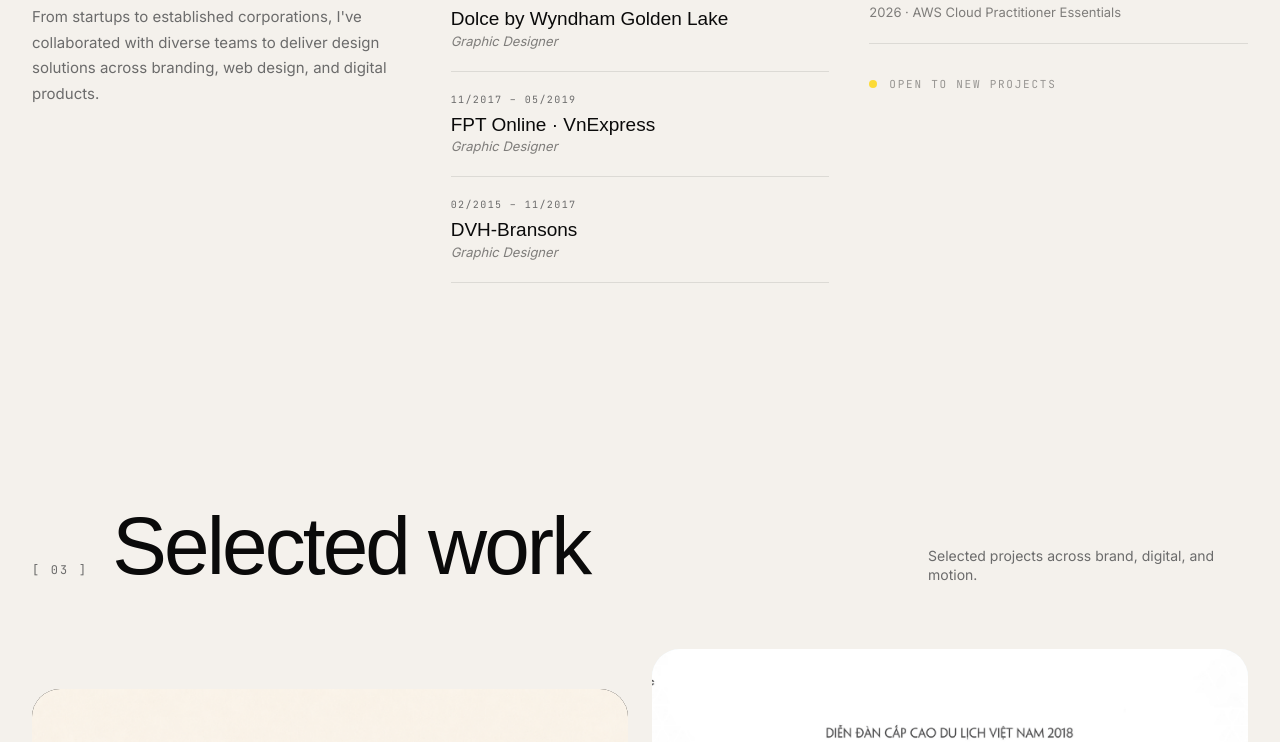
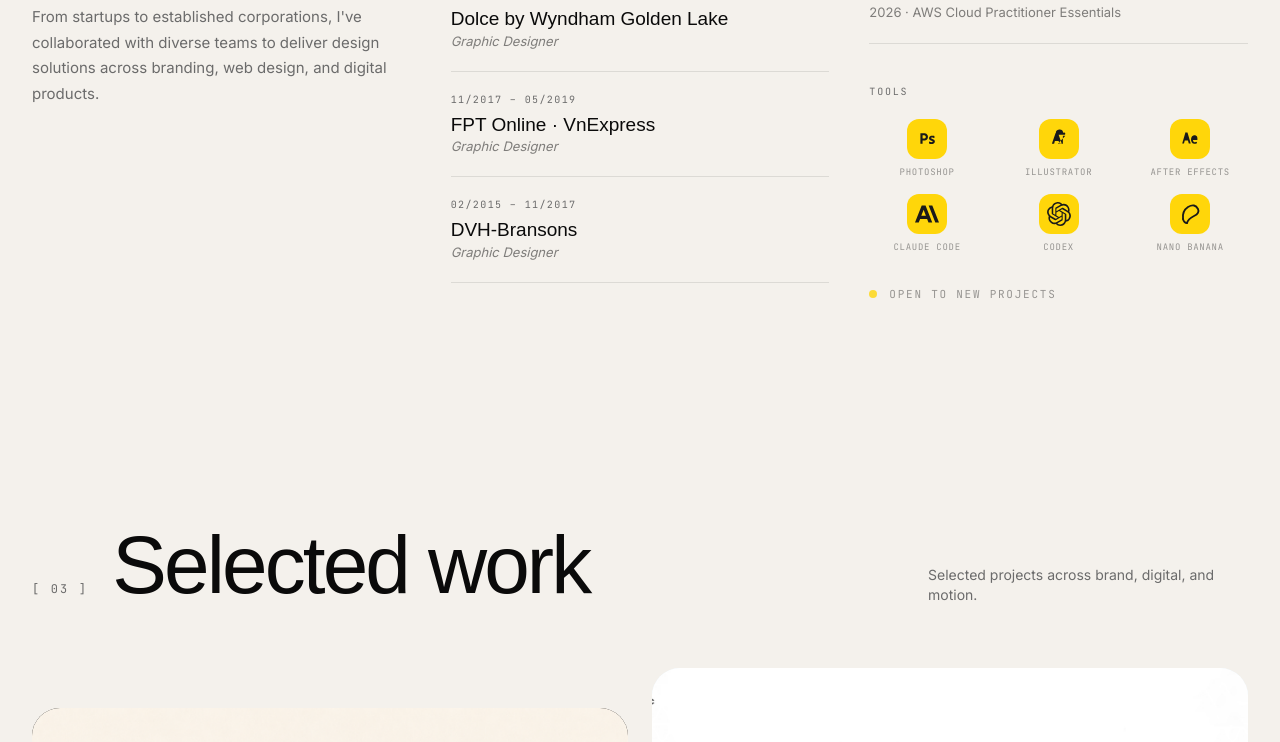
Before and after one commit to duclv145/ducle-studio, a Next.js app: page / in a window 1280 px wide. Shown: the part 1520-2262 px from the top of the page. Built offline with nearby package versions, Linux system fonts and the light colour scheme; a web font is replaced by a local one.

Commit message:
Revert "AboutCV: remove Tools section entirely"
This reverts commit 233d31f6c3414fa4476645c36dac2d38b27889b4.

```diff
--- a/app/components/AboutCV.tsx
+++ b/app/components/AboutCV.tsx
@@ -33,6 +33,39 @@ const workExperience = [
     period: "02/2015 – 11/2017",
     company: "DVH-Bransons",
     title: "Graphic Designer",
+  },
+];
+
+const tools = [
+  {
+    name: "Photoshop",
+    logo: "/logos/photoshop.svg",
+  },
+  {
+    name: "Illustrator",
+    logo: "/logos/illustrator.svg",
+  },
+  {
+    name: "After Effects",
+    logo: "/logos/aftereffects.svg",
+  },
+  {
+    name: "Claude Code",
+    logo: "/logos/anthropic.svg",
+  },
+  {
+    name: "Codex",
+    logo: "/logos/openai.svg",
+  },
+  {
+    name: "Nano Banana",
+    logo: null,
+    icon: (
+      <svg viewBox="0 0 24 24" className="w-6 h-6" fill="none" stroke="#1a1a1a" strokeWidth="1.8" strokeLinecap="round">
+        <path d="M5 17 Q4 9 10 5 Q17 1 20 7 Q22 11 16 14 Q10 17 9 21"/>
+        <path d="M5 17 Q6 21 9 21"/>
+      </svg>
+    ),
   },
 ];
 
@@ -139,6 +172,32 @@ export default function AboutCV() {
               ))}
             </div>
 
+            {/* Tools */}
+            <motion.p {...fadeUp(0.25)} className="font-mono text-[10px] uppercase tracking-[0.18em] text-muted mt-10 mb-5">
+              Tools
+            </motion.p>
+            <div className="grid grid-cols-3 gap-4">
+              {tools.map((tool, i) => (
+                <motion.div
+                  key={tool.name}
+                  {...fadeUp(0.27 + i * 0.04)}
+                  className="flex flex-col items-center gap-2"
+                >
+                  <div className="w-10 h-10 rounded-xl bg-yellow flex items-center justify-center p-2">
+                    {tool.logo ? (
+                      // eslint-disable-next-line @next/next/no-img-element
+                      <img src={tool.logo} alt={tool.name} className="w-full h-full object-contain" />
+                    ) : (
+                      tool.icon
+                    )}
+                  </div>
+                  <span className="font-mono text-[9px] uppercase tracking-[0.08em] text-ink/40 text-center leading-tight">
+                    {tool.name}
+                  </span>
+                </motion.div>
+              ))}
+            </div>
+
             {/* Availability note */}
             <motion.div {...fadeUp(0.45)} className="mt-8 flex items-center gap-3">
               <span className="size-2 rounded-full bg-yellow animate-pulse shrink-0" />
```
